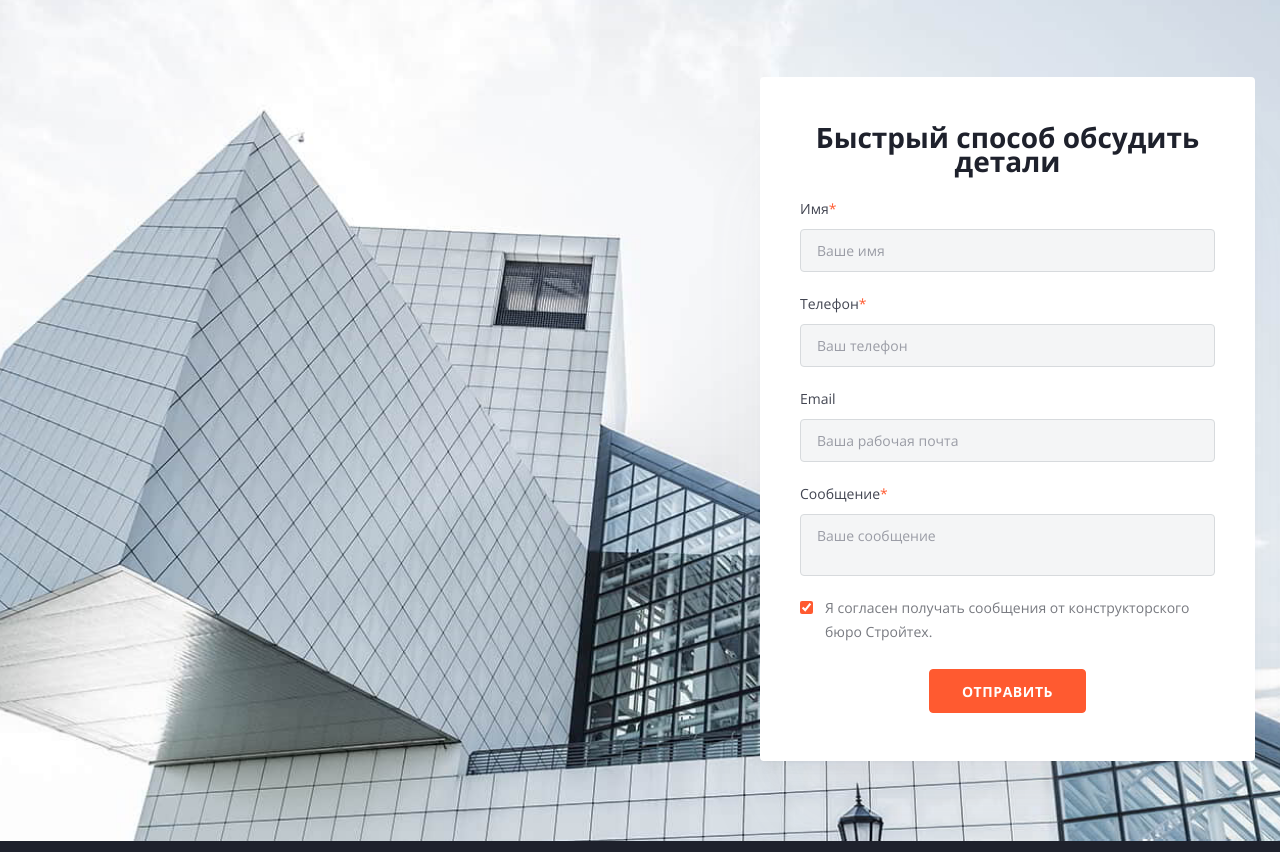
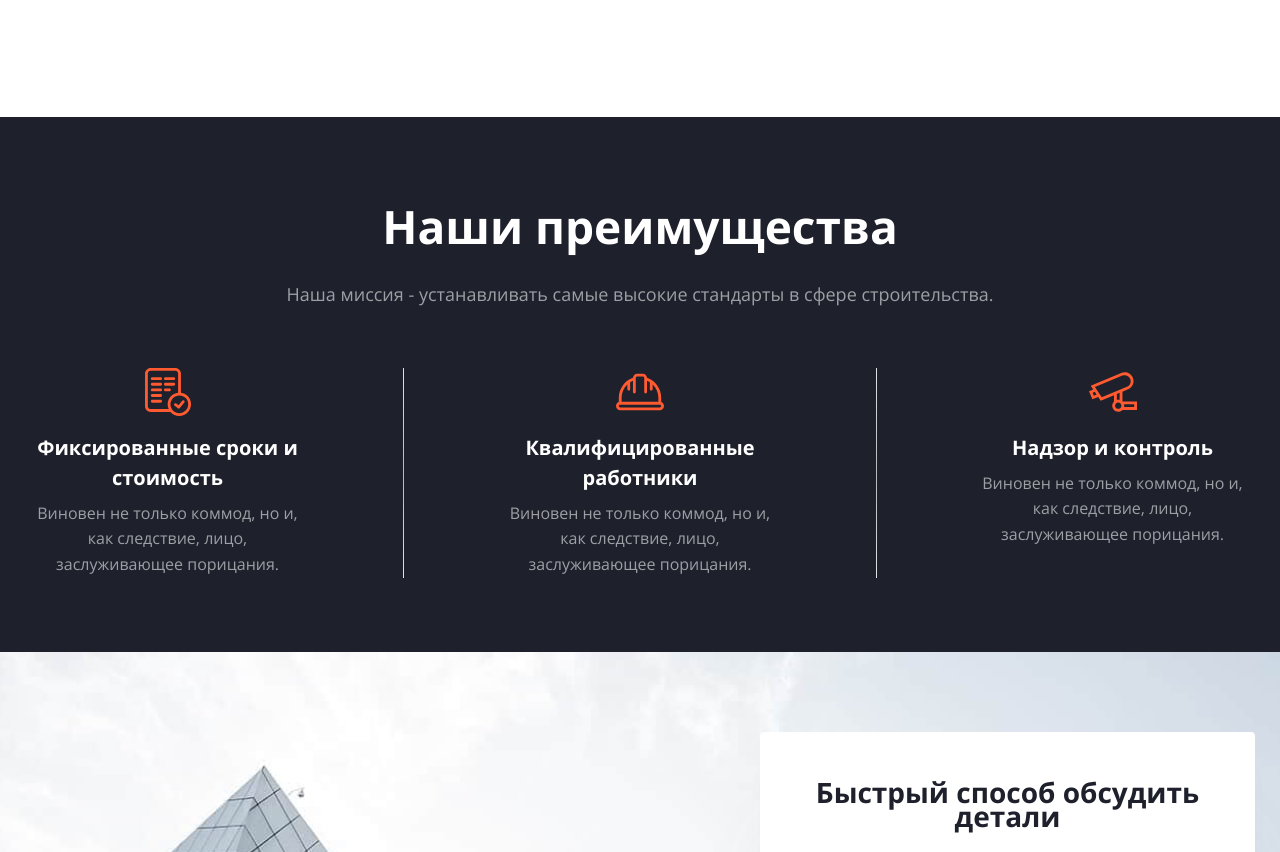
Before and after one commit to not-iron-yury/stroytex, a website: page src/html/services-design.html in a window 1280 px wide. Shown: the part 1735-2587 px from the top of the page. Drawn offline with nearby package versions, Linux system fonts and the light colour scheme; files that its build step writes are made by us from their sources; files whose address does not match are found by name.

Commit message:
Блок "преимущества" страницы "дизайн"
Changes to be committed:
	modified:   src/html/services-design.html
	new file:   src/img/svg/icon-box/control.svg
	new file:   src/img/svg/icon-box/cost.svg
	new file:   src/img/svg/icon-box/workers.svg
	renamed:    src/scss/blocks/cor-values.scss -> src/scss/blocks/col-3.scss
	modified:   src/scss/main.scss
	modified:   src/scss/pages/services-item.scss

```diff
--- a/src/html/services-design.html
+++ b/src/html/services-design.html
@@ -137,6 +137,68 @@
 					</ul>
 				</div>
 			</section>
+
+			<section class="our-benefits">
+				<div class="container">
+					<h1 class="title-h2 title-h2--center our-benefits__title">
+						Наши преимущества
+					</h1>
+					<p class="descr-18 our-benefits__descr">
+						Наша миссия - устанавливать самые высокие стандарты в
+						сфере строительства.
+					</p>
+					<ul class="col-3">
+						<li class="col-3__item col-3__item--cost">
+							<div class="col-3__body">
+								<h3
+									class="title-h3 col-3__title col-3__title--light"
+								>
+									Фиксированные сроки и стоимость
+								</h3>
+								<p
+									class="descr-16 col-3__desc col-3__desc--light"
+								>
+									Виновен не только коммод, но и, как
+									следствие, лицо, заслуживающее порицания.
+								</p>
+							</div>
+						</li>
+						<li
+							class="col-3__item col-3__item--workers col-3__item--center"
+						>
+							<div class="col-3__body">
+								<h3
+									class="title-h3 col-3__title col-3__title--light"
+								>
+									Квалифицированные работники
+								</h3>
+								<p
+									class="descr-16 col-3__desc col-3__desc--light"
+								>
+									Виновен не только коммод, но и, как
+									следствие, лицо, заслуживающее порицания.
+								</p>
+							</div>
+						</li>
+						<li class="col-3__item col-3__item--control">
+							<div class="col-3__body">
+								<h3
+									class="title-h3 col-3__title col-3__title--light"
+								>
+									Надзор и контроль
+								</h3>
+								<p
+									class="descr-16 col-3__desc col-3__desc--light"
+								>
+									Виновен не только коммод, но и, как
+									следствие, лицо, заслуживающее порицания.
+								</p>
+							</div>
+						</li>
+					</ul>
+				</div>
+			</section>
+
 			@@include('blocks/discuss.html')
 		</main>
 		@@include('blocks/footer.html')
--- a/src/scss/blocks/cor-values.scss
+++ b/src/scss/blocks/col-3.scss
@@ -17,6 +17,17 @@
 		&--comfort {
 			background-image: url("./../../img/svg/icon-box/comfort.svg");
 		}
+
+		&--cost {
+			background-image: url("./../../img/svg/icon-box/cost.svg");
+		}
+		&--workers {
+			background-image: url("./../../img/svg/icon-box/workers.svg");
+		}
+		&--control {
+			background-image: url("./../../img/svg/icon-box/control.svg");
+		}
+
 		&--center {
 			border-right: 1px solid;
 			border-left: 1px solid;
@@ -34,9 +45,18 @@
 		margin: 0 auto;
 	}
 	&__title {
+		text-align: center;
 		margin-bottom: 8px;
+
+		&--light {
+			color: white;
+			text-align: center;
+		}
 	}
 
-	&__descr {
+	&__desc {
+		&--light {
+			color: #9e9fa4;
+		}
 	}
 }
--- a/src/scss/main.scss
+++ b/src/scss/main.scss
@@ -16,7 +16,7 @@
 @import "./blocks/footer";
 @import "./blocks/hero";
 @import "./blocks/video";
-@import "./blocks/cor-values";
+@import "./blocks/col-3";
 @import "./blocks/discuss";
 
 /* Pages */
--- a/src/scss/pages/services-item.scss
+++ b/src/scss/pages/services-item.scss
@@ -58,11 +58,13 @@
 }
 
 .wedoit {
+	padding-bottom: 120px;
 	&__list {
 		display: grid;
 		justify-content: space-between;
 		grid-template-columns: repeat(4, 1fr);
 		gap: 30px;
+
 		counter-reset: item;
 	}
 	&__item {
@@ -83,13 +85,17 @@
 			display: block;
 			width: 116px;
 			height: 116px;
+			border-radius: 100%;
 		}
 		&:hover:after {
-			border-radius: 100%;
+			transition: all 0.3s ease-in-out;
 			background: #fff5f3;
 		}
 
 		&::before {
+			counter-increment: item;
+			content: "0" counter(item);
+
 			position: absolute;
 			top: 0;
 			left: -26px;
@@ -97,8 +103,6 @@
 			display: block;
 			width: 84px;
 			height: 84px;
-			counter-increment: item;
-			content: "0" counter(item);
 			font-weight: 700;
 			font-size: 46px;
 			line-height: 170%;
@@ -109,12 +113,24 @@
 		}
 		&:hover::before {
 			color: $primary;
-
 			background-color: #ffe2db;
-			z-index: 5;
+			z-index: 2;
+			transition: all 0.3s ease-in-out;
 		}
 	}
 	&__subtitle {
 		margin-bottom: 8px;
 	}
 }
+
+.our-benefits {
+	background-color: $gray-900;
+	padding: 80px 0 74px;
+
+	&__title {
+		color: $white;
+	}
+	&__descr {
+		color: #9e9fa4;
+	}
+}
```
Also changed, not shown: src/img/svg/icon-box/control.svg (added), src/img/svg/icon-box/cost.svg (added), src/img/svg/icon-box/workers.svg (added).
